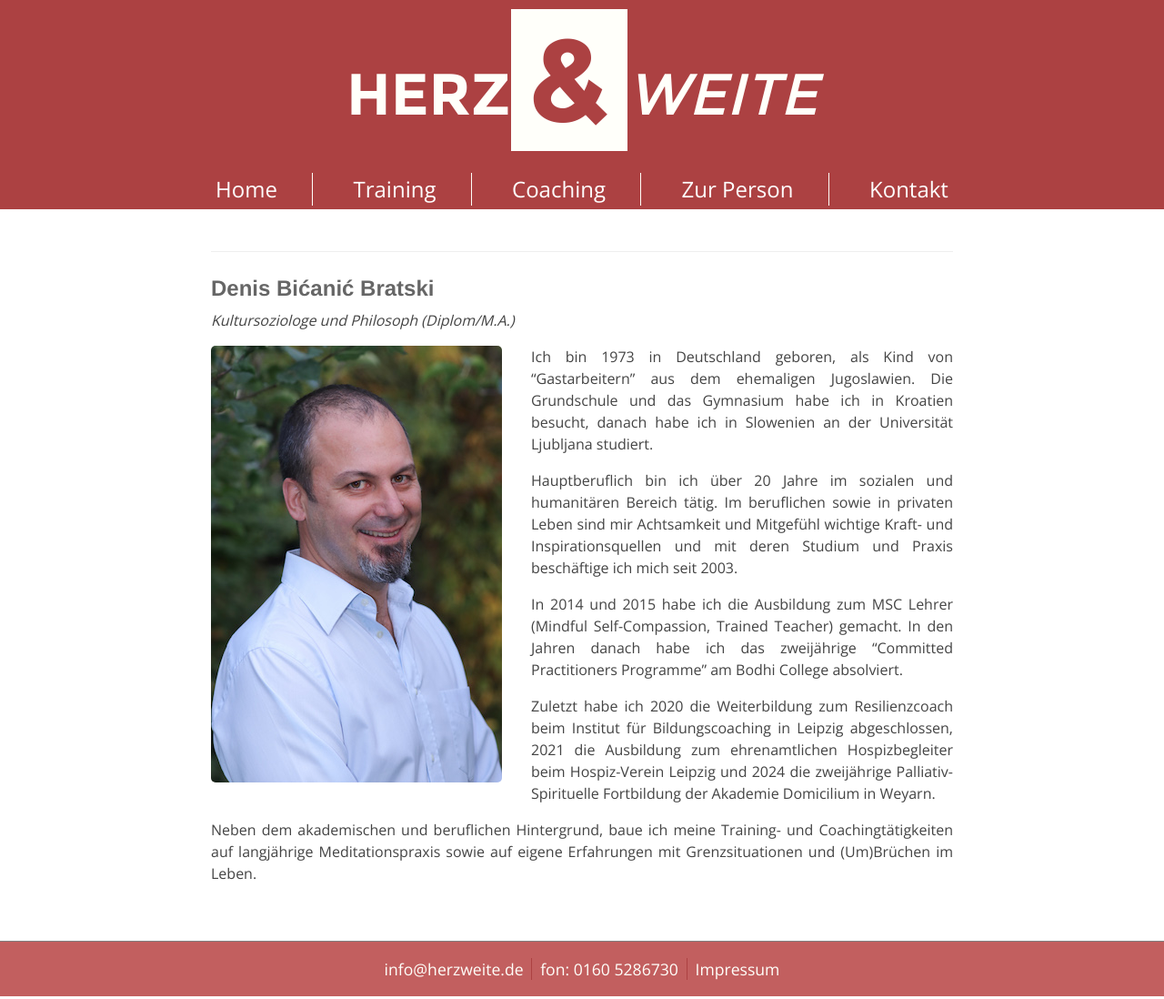
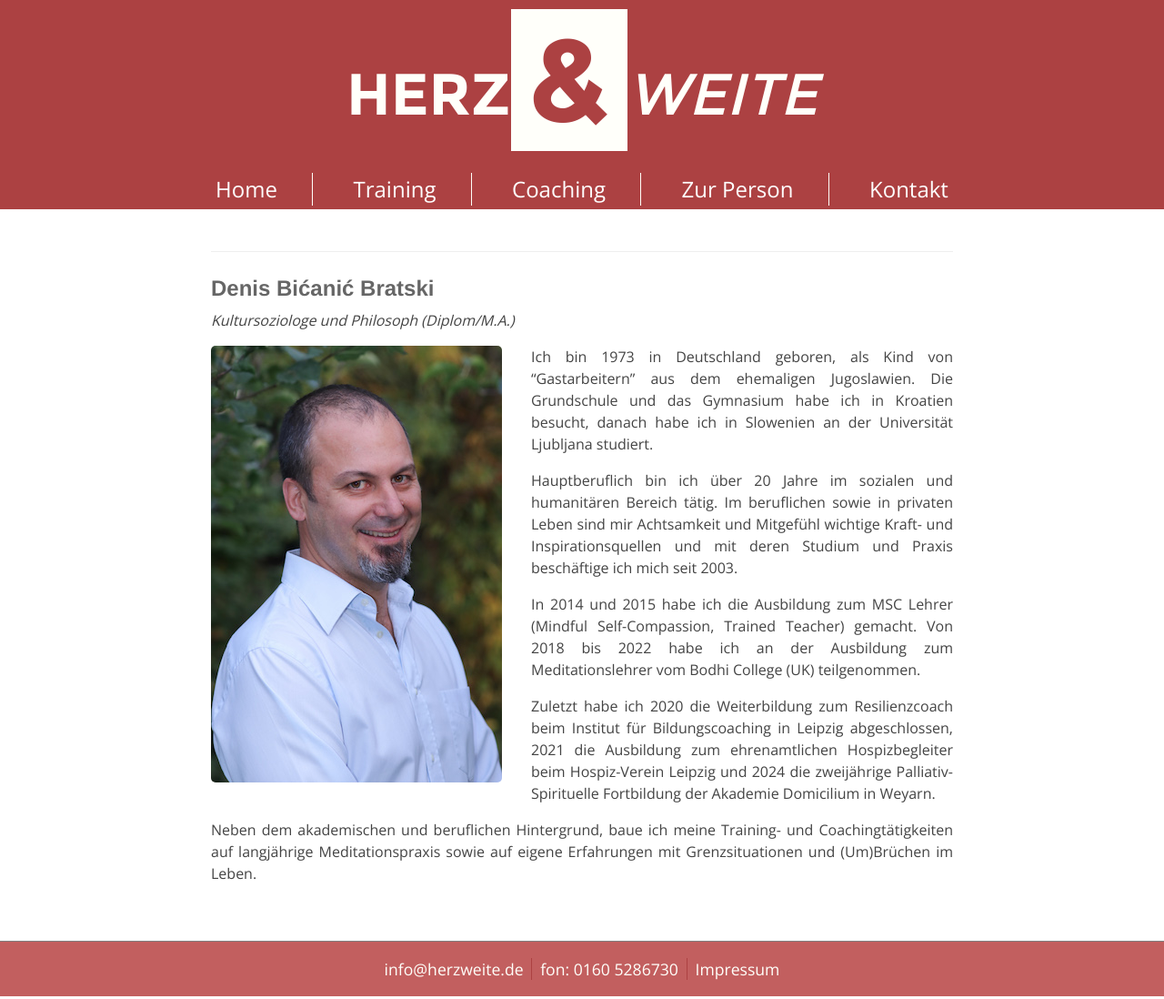
Before and after one commit to herzweite/herzweite.github.io, a Jekyll site: the page built from zur-person.md, in a window 1280 px wide. Shown: the whole page at 91% size. Built offline with Jekyll 4.4.1, drawn with Linux system fonts in a browser that asks for light colours; our own code applies the rules of GitHub Pages for plain Markdown files.

Commit message:
Update zur-person.md

```diff
--- a/zur-person.md
+++ b/zur-person.md
@@ -9,7 +9,7 @@ Ich bin 1973 in Deutschland geboren, als Kind von "Gastarbeitern" aus dem ehemal
 
 Hauptberuflich bin ich über 20 Jahre im sozialen und humanitären Bereich tätig. Im beruflichen sowie in privaten Leben sind mir Achtsamkeit und Mitgefühl wichtige Kraft- und Inspirationsquellen und mit deren Studium und Praxis beschäftige ich mich seit 2003.
 
-In 2014 und 2015 habe ich die Ausbildung zum MSC Lehrer (Mindful Self-Compassion, Trained Teacher) gemacht. In den Jahren danach habe ich das zweijährige "Committed Practitioners Programme" am Bodhi College absolviert.
+In 2014 und 2015 habe ich die Ausbildung zum MSC Lehrer (Mindful Self-Compassion, Trained Teacher) gemacht. Von 2018 bis 2022 habe ich an der Ausbildung zum Meditationslehrer vom Bodhi College (UK) teilgenommen.
 
 Zuletzt habe ich 2020 die Weiterbildung zum Resilienzcoach beim Institut für Bildungscoaching in Leipzig abgeschlossen, 2021 die Ausbildung zum ehrenamtlichen Hospizbegleiter beim Hospiz-Verein Leipzig und 2024 die zweijährige Palliativ-Spirituelle Fortbildung der Akademie Domicilium in Weyarn.
 
```
